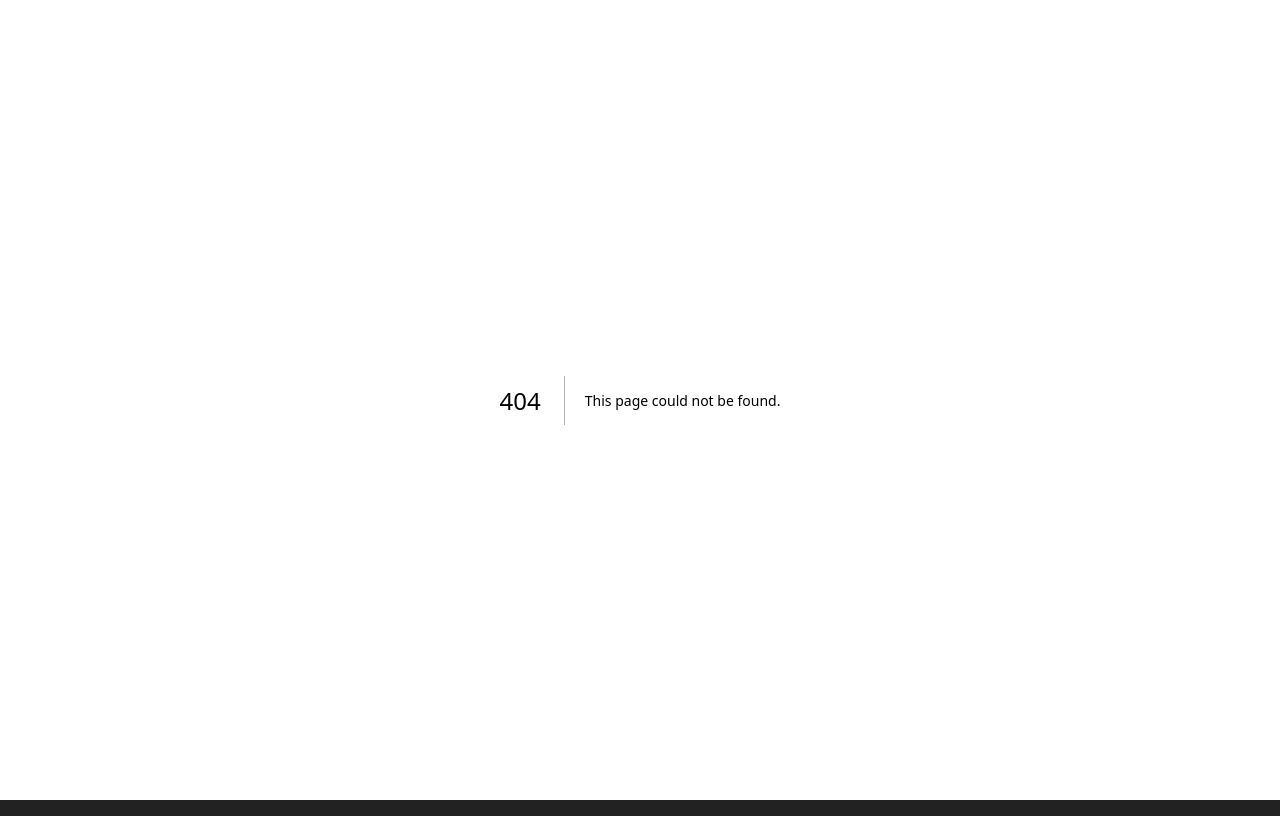
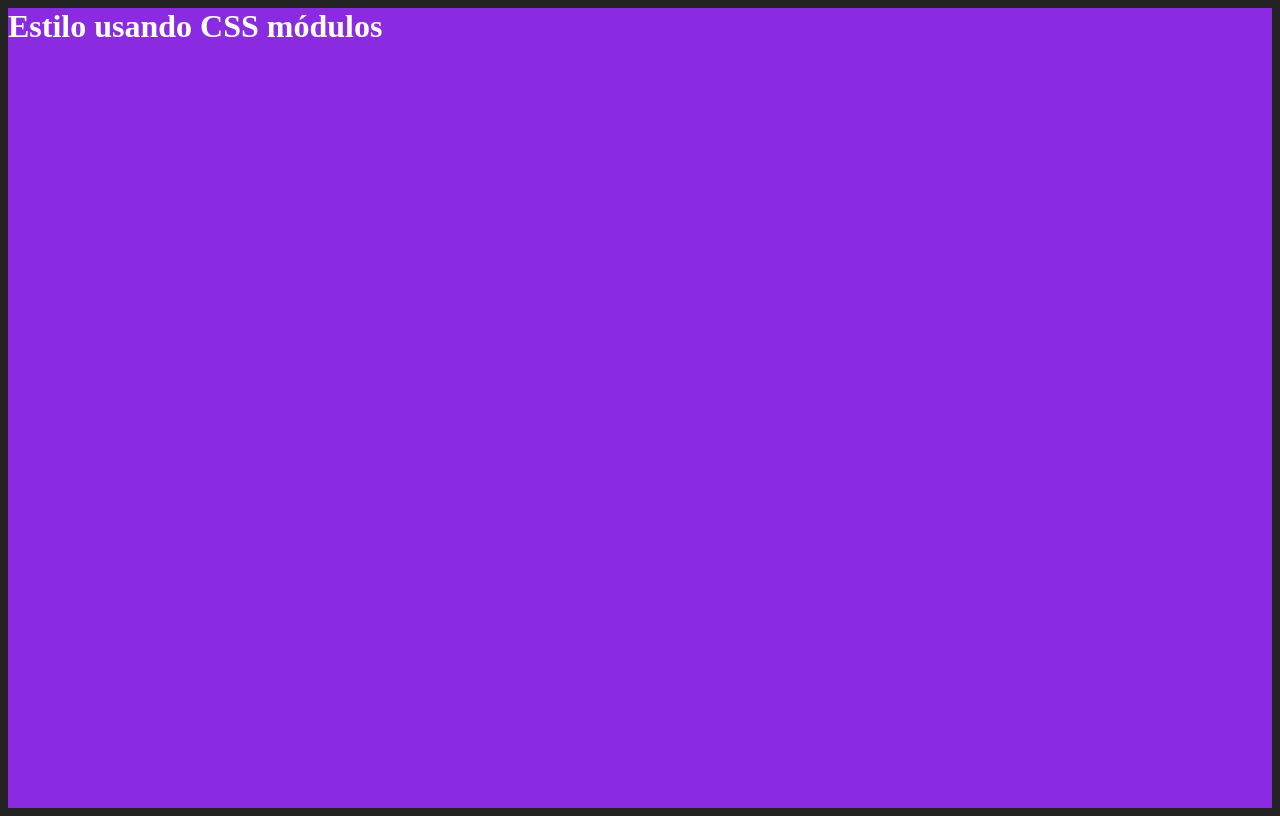
Before and after one commit to erick-patrick-dev/Projeto-cadastro-firebase, a Next.js app in the folder fundamentos_nextjs/: page /estiloso in a window 1280 px wide. Before the commit this address had no page. Built offline with nearby package versions, Linux system fonts and the light colour scheme.

Commit message:
CSS Modularizado

```diff
--- a/fundamentos_nextjs/src/pages/_app.jsx
+++ b/fundamentos_nextjs/src/pages/_app.jsx
@@ -1,4 +1,4 @@
-import "../styles/globals.css";
+//import "../styles/globals.css";
 import "../styles/app.css";
 
 export default function App({ Component, pageProps }) {
--- /dev/null
+++ b/fundamentos_nextjs/src/pages/estiloso.jsx
@@ -0,0 +1,9 @@
+import styles from '../styles/Estiloso.module.css'
+
+export default function Estiloso() {
+    return (
+        <div className={styles.roxo}>
+            <h1>Estilo usando CSS módulos</h1>
+        </div>
+    )
+}
--- /dev/null
+++ b/fundamentos_nextjs/src/styles/Estiloso.module.css
@@ -0,0 +1,10 @@
+.roxo {
+    height: 100vh;
+    background-color: #8a2be2;
+    color: #fff;
+}
+
+/* Não pode colocar apenas o h1 dentro de um css modularizado */
+.roxo h1 {
+    margin: 0;
+}
```
Also changed, not shown: fundamentos_nextjs/src/styles/app.css (line endings or trailing spaces).
